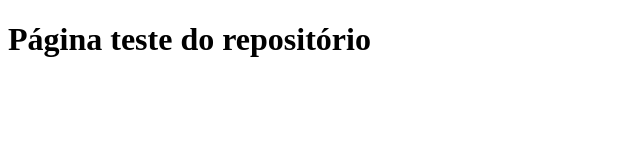
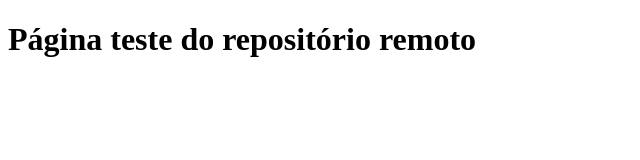
Before and after one commit to AlanRamiro/Repositorio-de-aprendizagem, a plain HTML site: page index.html in a window 1280 px wide. Shown: the whole page, without its empty margins (0-640 px from the left). Drawn offline with Linux system fonts and the light colour scheme.

Commit message:
Update index.html

```diff
--- a/index.html
+++ b/index.html
@@ -7,6 +7,6 @@
 <title>Primeira página do repositório</title>
 </head>
 <body>
-    <h1>Página teste do repositório</h1>
+    <h1>Página teste do repositório remoto</h1>
 </body>
 </html>
```
